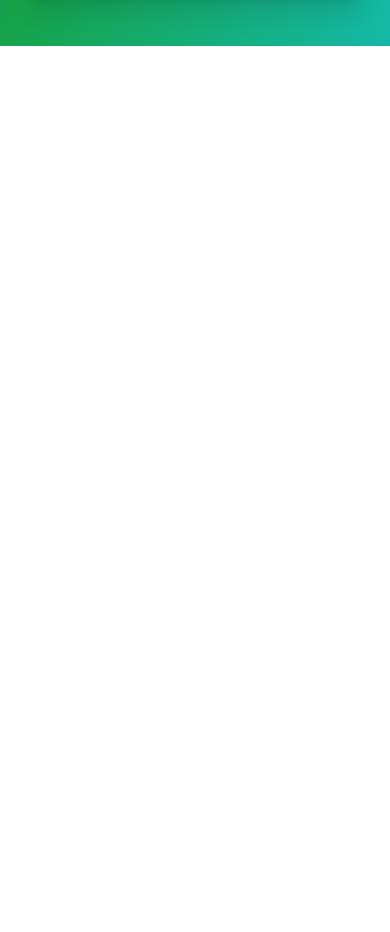
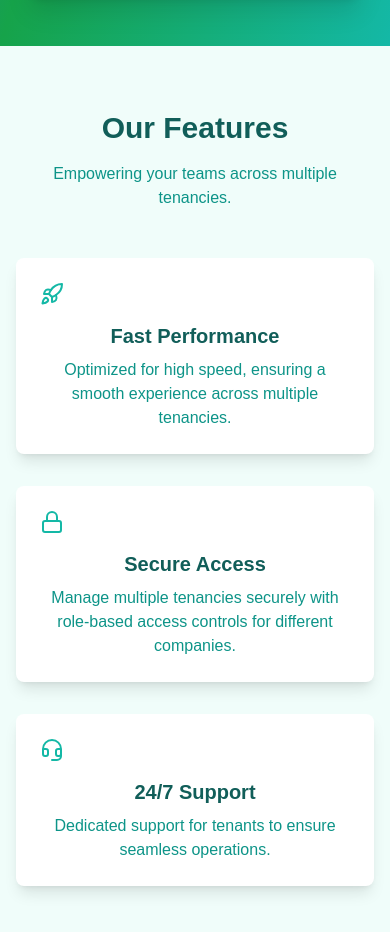
Before and after one commit to arthurnacious/task-trackr, a Next.js app: page / in a window 390 px wide. Shown: the part 1284-2216 px from the top of the page. Before the commit the page ends 1330 px from the top, so only its background shows below. Built offline with nearby package versions, Linux system fonts and the light colour scheme.

Commit message:
feature section

```diff
--- a/src/app/layout.tsx
+++ b/src/app/layout.tsx
@@ -1,7 +1,7 @@
 import type { Metadata } from "next";
 import { ThemeProvider } from "@/components/theme-provider";
 import "./globals.css";
-import PageMenu from "@/components/pages/home/page-menu";
+import PageMenu from "@/components/pages/page-menu";
 
 export const metadata: Metadata = {
   title: "Create Next App",
--- a/src/app/page.tsx
+++ b/src/app/page.tsx
@@ -1,5 +1,11 @@
+import Features from "@/components/pages/home/features";
 import HeroSection from "@/components/pages/home/hero-section";
 
 export default function Home() {
-  return <HeroSection />;
+  return (
+    <>
+      <HeroSection />
+      <Features />
+    </>
+  );
 }
--- /dev/null
+++ b/src/components/pages/home/features.tsx
@@ -0,0 +1,53 @@
+import { Headset, Lock, Rocket } from "lucide-react";
+
+const Features = () => {
+  const features = [
+    {
+      icon: <Rocket className="text-4xl text-teal-500" />,
+      title: "Fast Performance",
+      description:
+        "Optimized for high speed, ensuring a smooth experience across multiple tenancies.",
+    },
+    {
+      icon: <Lock className="text-4xl text-teal-500" />,
+      title: "Secure Access",
+      description:
+        "Manage multiple tenancies securely with role-based access controls for different companies.",
+    },
+    {
+      icon: <Headset className="text-4xl text-teal-500" />,
+      title: "24/7 Support",
+      description:
+        "Dedicated support for tenants to ensure seamless operations.",
+    },
+  ];
+
+  return (
+    <section className="bg-teal-50 py-16">
+      <div className="container mx-auto px-4">
+        <div className="text-center mb-12">
+          <h2 className="text-3xl font-bold text-teal-800">Our Features</h2>
+          <p className="text-teal-600 mt-4">
+            Empowering your teams across multiple tenancies.
+          </p>
+        </div>
+        <div className="grid grid-cols-1 md:grid-cols-3 gap-8">
+          {features.map((feature, index) => (
+            <div
+              key={index}
+              className="bg-white p-6 rounded-lg shadow-lg text-center"
+            >
+              <div className="mb-4">{feature.icon}</div>
+              <h3 className="text-xl font-semibold text-teal-800 mb-2">
+                {feature.title}
+              </h3>
+              <p className="text-teal-600">{feature.description}</p>
+            </div>
+          ))}
+        </div>
+      </div>
+    </section>
+  );
+};
+
+export default Features;
```
Also changed, not shown: src/components/pages/page-menu.tsx (renamed from src/components/pages/home/page-menu.tsx).
